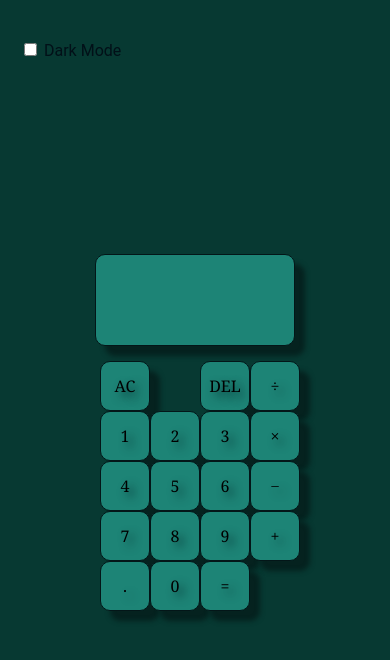
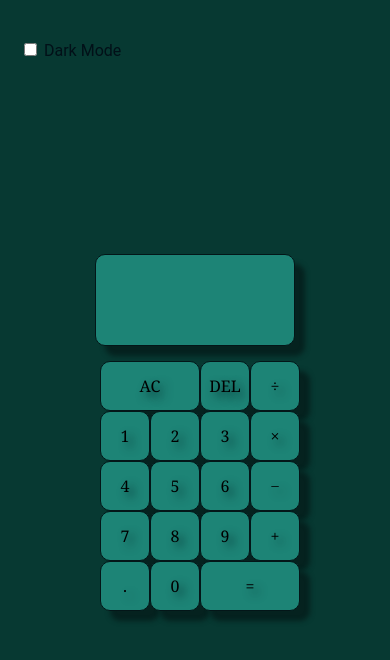
Before and after one commit to diyaaghosh/Basic-Calculator, a plain HTML site: page index.html in a window 390 px wide. Drawn offline with Linux system fonts and the light colour scheme.

Commit message:
Update styles.css

```diff
--- a/styles.css
+++ b/styles.css
@@ -119,7 +119,11 @@ button:active {
         width: 70px;
         height: 70px;
     }
-
+    .span-two{
+        font-size: 1.4rem;
+        width: 140px;
+        height: 70px;
+    }
     .display {
         height: 100px;
         font-size: 1.2rem;
@@ -137,7 +141,11 @@ button:active {
         width: 60px;
         height: 60px;
     }
-
+     .span-two{
+        font-size: 1.2rem;
+        width: 120px;
+        height: 60px;
+    }
     .display {
         height: 80px;
         font-size: 1rem;
@@ -155,7 +163,11 @@ button:active {
         width: 50px;
         height: 50px;
     }
-
+    .span-two{
+        font-size: 1rem;
+        width: 100px;
+        height: 50px;
+    }
     .display {
         height: 70px;
         font-size: 0.9rem;
@@ -173,7 +185,11 @@ button:active {
         width: 40px;
         height: 40px;
     }
-
+    .span-two{
+        font-size: 0.8rem;
+        width: 80px;
+        height: 40px;
+    }
     .display {
         height: 60px;
         font-size: 0.8rem;
```
